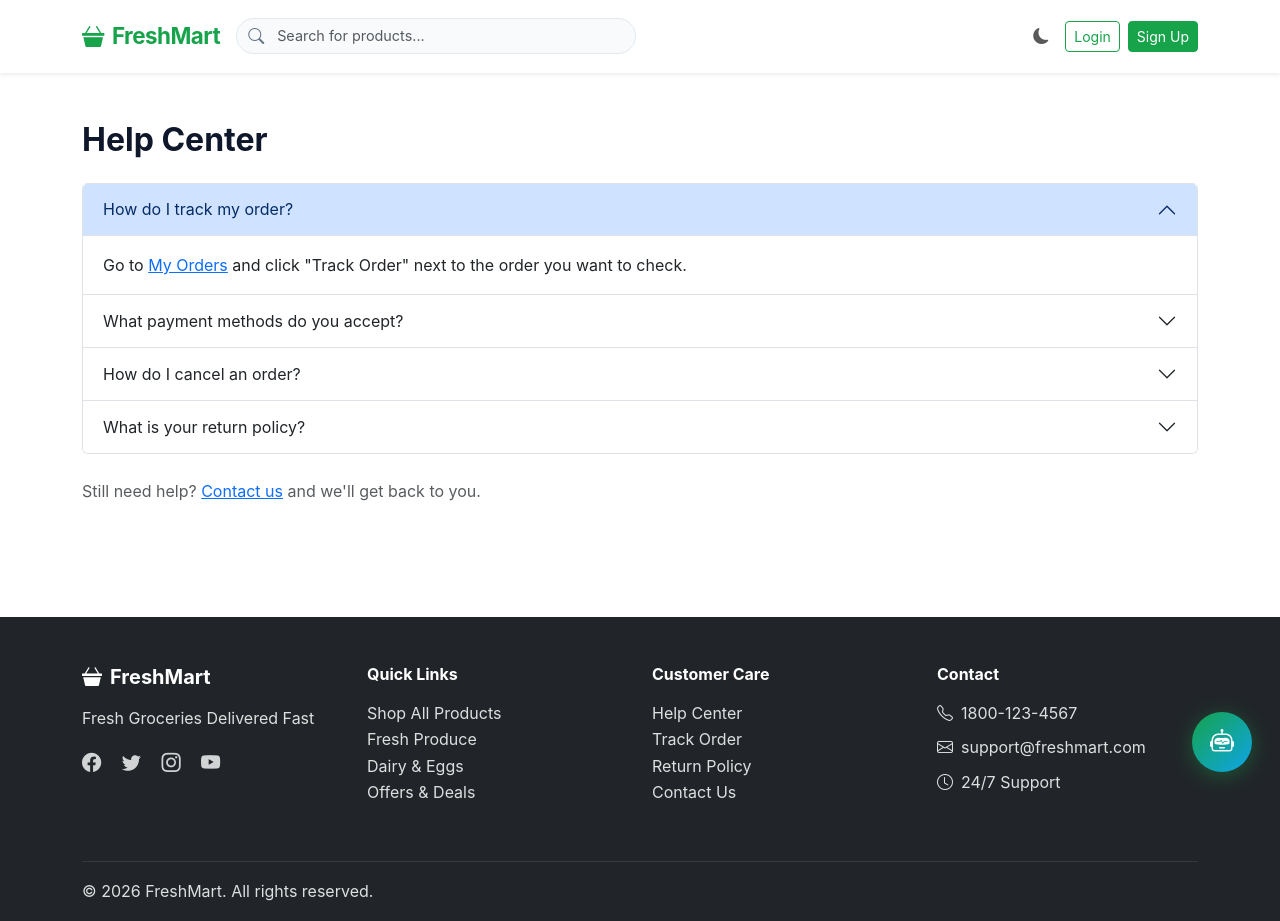
After one commit to snehitsabale2108/E-Commerce-Store, a Flask app: page /help-center in a window 1280 px wide. The commit adds this page. Run offline with Flask 3, Linux system fonts and the light colour scheme.

Commit message:
Updated Files

```diff
--- a/app/blueprints/main.py
+++ b/app/blueprints/main.py
@@ -1,4 +1,4 @@
-from flask import Blueprint, render_template, redirect, url_for
+from flask import Blueprint, render_template, redirect, url_for, request, flash
 from flask_login import current_user
 from ..models import Product, Category, Banner
 
@@ -18,3 +18,20 @@ def index():
                            trending_products=trending_products,
                            offer_products=offer_products,
                            banners=banners)
+
+@main_bp.route('/help-center')
+def help_center():
+    return render_template('pages/help_center.html')
+
+
+@main_bp.route('/return-policy')
+def return_policy():
+    return render_template('pages/return_policy.html')
+
+
+@main_bp.route('/contact-us', methods=['GET', 'POST'])
+def contact_us():
+    if request.method == 'POST':
+        flash("Thanks! We've received your message and will get back to you soon.", 'success')
+        return redirect(url_for('main.contact_us'))
+    return render_template('pages/contact_us.html')
--- a/app/static/css/style.css
+++ b/app/static/css/style.css
@@ -679,3 +679,12 @@ footer .social-links a:hover { opacity: 1; transform: translateY(-2px); }
   0% { background-position: -200% 0; }
   100% { background-position: 200% 0; }
 }
+
+/* Hero carousel arrow position */
+.hero-section .carousel-control-prev {
+  left: -45px;
+}
+
+.hero-section .carousel-control-next {
+  right: -45px;
+}
--- a/app/templates/admin/base.html
+++ b/app/templates/admin/base.html
@@ -8,7 +8,7 @@
   <link rel="stylesheet" href="https://cdn.jsdelivr.net/npm/bootstrap-icons@1.11.1/font/bootstrap-icons.css">
   <link rel="stylesheet" href="{{ url_for('static', filename='css/style.css') }}">
   <style>
-    .admin-sidebar { width: 250px; min-height: 100vh; background: #1a1a2e; transition: width 0.3s; }
+    .admin-sidebar { width: 250px; min-height: 100vh; background: #1a1a2e; transition: width 0.3s; position: relative; }
     .admin-sidebar .nav-link { color: rgba(255,255,255,0.75); border-radius: 8px; margin: 2px 8px; }
     .admin-sidebar .nav-link:hover, .admin-sidebar .nav-link.active { background: rgba(255,255,255,0.1); color: #fff; }
     .admin-sidebar .nav-link.active { background: var(--bs-primary) !important; color: #fff; }
@@ -23,7 +23,7 @@
   <!-- Sidebar -->
   <div class="admin-sidebar d-none d-lg-flex flex-column">
     <div class="admin-brand"><i class="bi bi-basket3-fill me-2"></i>{{ app_name }} Admin</div>
-    <nav class="nav flex-column py-3">
+    <nav class="nav flex-column py-3" style="flex: 1;">
       <span class="sidebar-section-title">Main</span>
       <a class="nav-link {{ 'active' if request.endpoint == 'admin.dashboard' }}" href="{{ url_for('admin.dashboard') }}">
         <i class="bi bi-speedometer2 me-2"></i>Dashboard
@@ -50,7 +50,7 @@
       <a class="nav-link {{ 'active' if request.endpoint == 'admin.coupons' }}" href="{{ url_for('admin.coupons') }}">
         <i class="bi bi-ticket-perforated me-2"></i>Coupons
       </a>
-      <div class="mt-auto p-3" style="position: absolute; bottom: 0; left: 0; right: 0;">
+      <div class="mt-auto p-3">
         <a class="nav-link" href="{{ url_for('main.index') }}"><i class="bi bi-shop me-2"></i>View Store</a>
         <a class="nav-link text-danger" href="{{ url_for('auth.logout') }}"><i class="bi bi-box-arrow-right me-2"></i>Logout</a>
       </div>
--- a/app/templates/auth/login.html
+++ b/app/templates/auth/login.html
@@ -43,12 +43,6 @@
           <div class="text-center mt-4">
             <p class="text-muted mb-0">Don't have an account? <a href="{{ url_for('auth.signup') }}" class="text-primary fw-semibold">Sign Up</a></p>
           </div>
-          <!-- Demo credentials -->
-          <div class="alert alert-info mt-4 p-3 small">
-            <i class="bi bi-info-circle me-1"></i>
-            <strong>Demo:</strong> priya@example.com / demo1234<br>
-            <strong>Admin:</strong> admin@freshmart.com / admin123
-          </div>
         </div>
       </div>
     </div>
--- a/app/templates/base.html
+++ b/app/templates/base.html
@@ -115,7 +115,6 @@
             <div class="ai-chat-header">
                 <div>
                     <h6 class="mb-0"><i class="bi bi-robot me-2"></i>Freshie - AI Assistant</h6>
-                    <small class="text-muted">Powered by IBM Watsonx.ai</small>
                 </div>
                 <button class="btn-close btn-close-white" id="aiChatClose"></button>
             </div>
@@ -168,26 +167,23 @@
                 <div class="col-md-3 mb-4">
                     <h6 class="fw-bold mb-3">Customer Care</h6>
                     <ul class="list-unstyled">
-                        <li><a href="#" class="text-white-75 text-decoration-none">Help Center</a></li>
-                        <li><a href="#" class="text-white-75 text-decoration-none">Track Order</a></li>
-                        <li><a href="#" class="text-white-75 text-decoration-none">Return Policy</a></li>
-                        <li><a href="#" class="text-white-75 text-decoration-none">Contact Us</a></li>
+                        <li><a href="{{ url_for('main.help_center') }}" class="text-white-75 text-decoration-none">Help Center</a></li>
+                        <li><a href="{{ url_for('orders.history') }}" class="text-white-75 text-decoration-none">Track Order</a></li>
+                        <li><a href="{{ url_for('main.return_policy') }}" class="text-white-75 text-decoration-none">Return Policy</a></li>
+                        <li><a href="{{ url_for('main.contact_us') }}" class="text-white-75 text-decoration-none">Contact Us</a></li>
                     </ul>
                 </div>
                 <div class="col-md-3 mb-4">
                     <h6 class="fw-bold mb-3">Contact</h6>
                     <p class="text-white-75 mb-2"><i class="bi bi-telephone me-2"></i>1800-123-4567</p>
-                    <p class="text-white-75 mb-2"><i class="bi bi-envelope me-2"></i>support@freshmart.com</p>
+                    <p class="text-white-75 mb-2"><i class="bi bi-envelope me-2"></i><a href="mailto:support@freshmart.com" class="text-white-75 text-decoration-none">support@freshmart.com</a></p>
                     <p class="text-white-75 mb-0"><i class="bi bi-clock me-2"></i>24/7 Support</p>
                 </div>
             </div>
             <hr class="border-secondary">
             <div class="row">
                 <div class="col-md-6 text-center text-md-start">
-                    <p class="text-white-75 mb-0">&copy; 2025 {{ app_name }}. All rights reserved.</p>
-                </div>
-                <div class="col-md-6 text-center text-md-end">
-                    <p class="text-white-75 mb-0">Powered by IBM Watsonx.ai 🤖</p>
+                    <p class="text-white-75 mb-0">&copy; 2026 {{ app_name }}. All rights reserved.</p>
                 </div>
             </div>
         </div>
--- a/app/templates/index.html
+++ b/app/templates/index.html
@@ -25,9 +25,13 @@
                                 </a>
                             </div>
                             <div class="col-lg-6 text-center d-none d-lg-block" data-aos="fade-left">
+                                {% if banner.image %}
+                                <img src="{{ url_for('static', filename='images/banners/' + banner.image) }}" alt="{{ banner.title }}" class="img-fluid" style="max-height: 380px;">
+                                {% else %}
                                 <div class="hero-image-placeholder">
                                     <i class="bi bi-basket3" style="font-size: 10rem; color: rgba(255,255,255,0.3);"></i>
                                 </div>
+                                {% endif %}
                             </div>
                         </div>
                     </div>
--- /dev/null
+++ b/app/templates/pages/help_center.html
@@ -0,0 +1,65 @@
+{% extends "base.html" %}
+
+{% block title %}Help Center - {{ app_name }}{% endblock %}
+
+{% block content %}
+<div class="container py-5">
+    <h2 class="fw-bold mb-4">Help Center</h2>
+
+    <div class="accordion" id="helpAccordion">
+        <div class="accordion-item">
+            <h2 class="accordion-header">
+                <button class="accordion-button" type="button" data-bs-toggle="collapse" data-bs-target="#faq1">
+                    How do I track my order?
+                </button>
+            </h2>
+            <div id="faq1" class="accordion-collapse collapse show" data-bs-parent="#helpAccordion">
+                <div class="accordion-body">
+                    Go to <a href="{{ url_for('orders.history') }}">My Orders</a> and click "Track Order" next to the order you want to check.
+                </div>
+            </div>
+        </div>
+
+        <div class="accordion-item">
+            <h2 class="accordion-header">
+                <button class="accordion-button collapsed" type="button" data-bs-toggle="collapse" data-bs-target="#faq2">
+                    What payment methods do you accept?
+                </button>
+            </h2>
+            <div id="faq2" class="accordion-collapse collapse" data-bs-parent="#helpAccordion">
+                <div class="accordion-body">
+                    We accept UPI, credit/debit cards, net banking, and cash on delivery.
+                </div>
+            </div>
+        </div>
+
+        <div class="accordion-item">
+            <h2 class="accordion-header">
+                <button class="accordion-button collapsed" type="button" data-bs-toggle="collapse" data-bs-target="#faq3">
+                    How do I cancel an order?
+                </button>
+            </h2>
+            <div id="faq3" class="accordion-collapse collapse" data-bs-parent="#helpAccordion">
+                <div class="accordion-body">
+                    Go to <a href="{{ url_for('orders.history') }}">My Orders</a> and click "Cancel" on the order, available before it ships.
+                </div>
+            </div>
+        </div>
+
+        <div class="accordion-item">
+            <h2 class="accordion-header">
+                <button class="accordion-button collapsed" type="button" data-bs-toggle="collapse" data-bs-target="#faq4">
+                    What is your return policy?
+                </button>
+            </h2>
+            <div id="faq4" class="accordion-collapse collapse" data-bs-parent="#helpAccordion">
+                <div class="accordion-body">
+                    See our full <a href="{{ url_for('main.return_policy') }}">Return Policy</a> page for details.
+                </div>
+            </div>
+        </div>
+    </div>
+
+    <p class="mt-4 text-muted">Still need help? <a href="{{ url_for('main.contact_us') }}">Contact us</a> and we'll get back to you.</p>
+</div>
+{% endblock %}
--- a/seed.py
+++ b/seed.py
@@ -223,9 +223,9 @@ def seed():
 
         # ── Banners ────────────────────────────────────────────
         banners = [
-            Banner(title='Farm Fresh, Delivered Fast', subtitle='Get the freshest fruits & vegetables at your doorstep in under 2 hours', link='/products/?category=fruits-vegetables', button_text='Shop Fresh', bg_color='#1a472a', text_color='#ffffff', display_order=1, is_active=True),
-            Banner(title='10% Off on Your First Order', subtitle='Use code FRESH10 at checkout. Min order ₹200', link='/products/', button_text='Order Now', bg_color='#1a237e', text_color='#ffffff', display_order=2, is_active=True),
-            Banner(title='Premium Dairy Every Morning', subtitle='Amul, Mother Dairy & more. Fresh milk at your door by 7 AM', link='/products/?category=dairy-eggs', button_text='Subscribe Now', bg_color='#0d47a1', text_color='#ffffff', display_order=3, is_active=True),
+            Banner(title='Farm Fresh, Delivered Fast', subtitle='Get the freshest fruits & vegetables at your doorstep in under 2 hours', image='shop_fresh.png', link='/products/?category=fruits-vegetables', button_text='Shop Fresh', bg_color='#1a472a', text_color='#ffffff', display_order=1, is_active=True),
+            Banner(title='10% Off on Your First Order', subtitle='Use code FRESH10 at checkout. Min order ₹200', image='order_now.png', link='/products/', button_text='Order Now', bg_color='#1a237e', text_color='#ffffff', display_order=2, is_active=True),
+            Banner(title='Premium Dairy Every Morning', subtitle='Amul, Mother Dairy & more. Fresh milk at your door by 7 AM', image='subscribe_now.png', link='/products/?category=dairy-eggs', button_text='Subscribe Now', bg_color='#0d47a1', text_color='#ffffff', display_order=3, is_active=True),
         ]
         for b in banners:
             db.session.add(b)
```
Also changed, not shown: app/templates/pages/contact_us.html (added, +35 -0 lines), app/templates/pages/return_policy.html (added, +30 -0 lines), update_banner_images.py (added, +30 -0 lines), README.md, app/static/images/banners/order_now.png (added), app/static/images/banners/shop_fresh.png (added), app/static/images/banners/subscribe_now.png (added), app/static/images/default_avatar.png (added), app/static/images/default_product.png (added).
